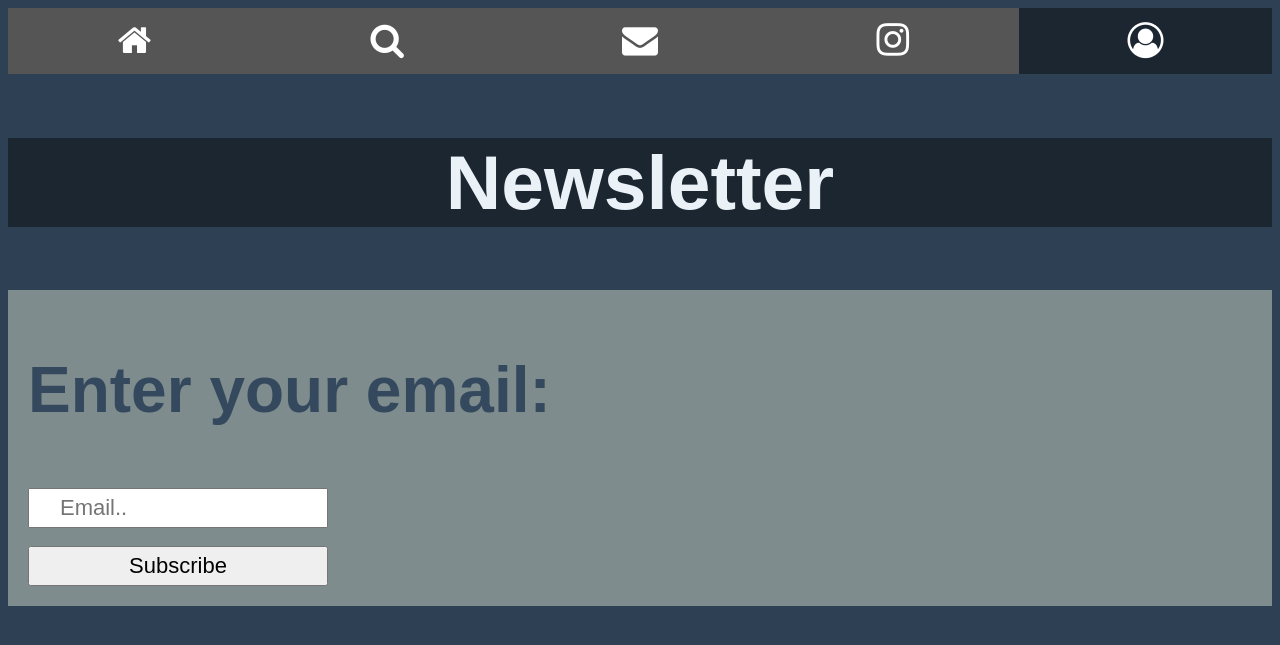
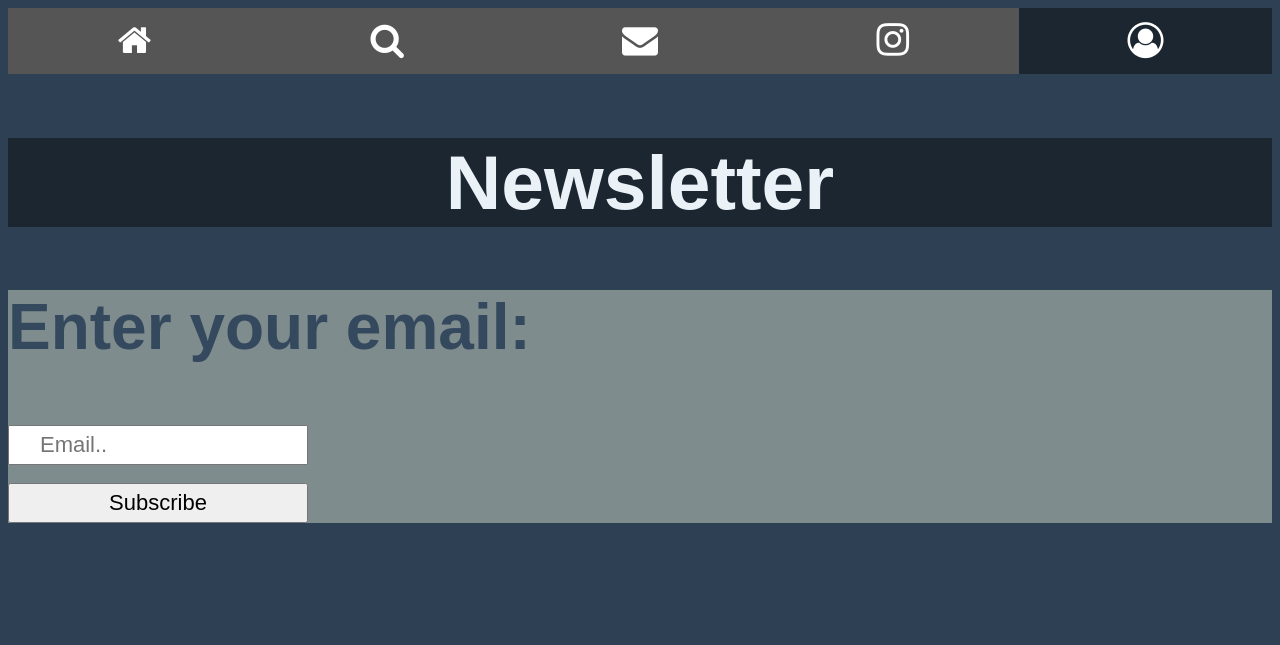
Before and after one commit to zachstep05/zachstep05.github.io, a PHP site: page /news.html in a window 1280 px wide. Shown: the top 645 px of the page. Run offline with PHP 8.4, Linux system fonts and the light colour scheme.

Commit message:
Update styles.css

```diff
--- a/styles.css
+++ b/styles.css
@@ -16,7 +16,7 @@ p.Monospace {
 }
 .cad {
    background-color: #7F8C8D;
-  padding: 20px;
+  padding: 0px;
   margin-top: 15px;
 }
 /* Footer */
```
